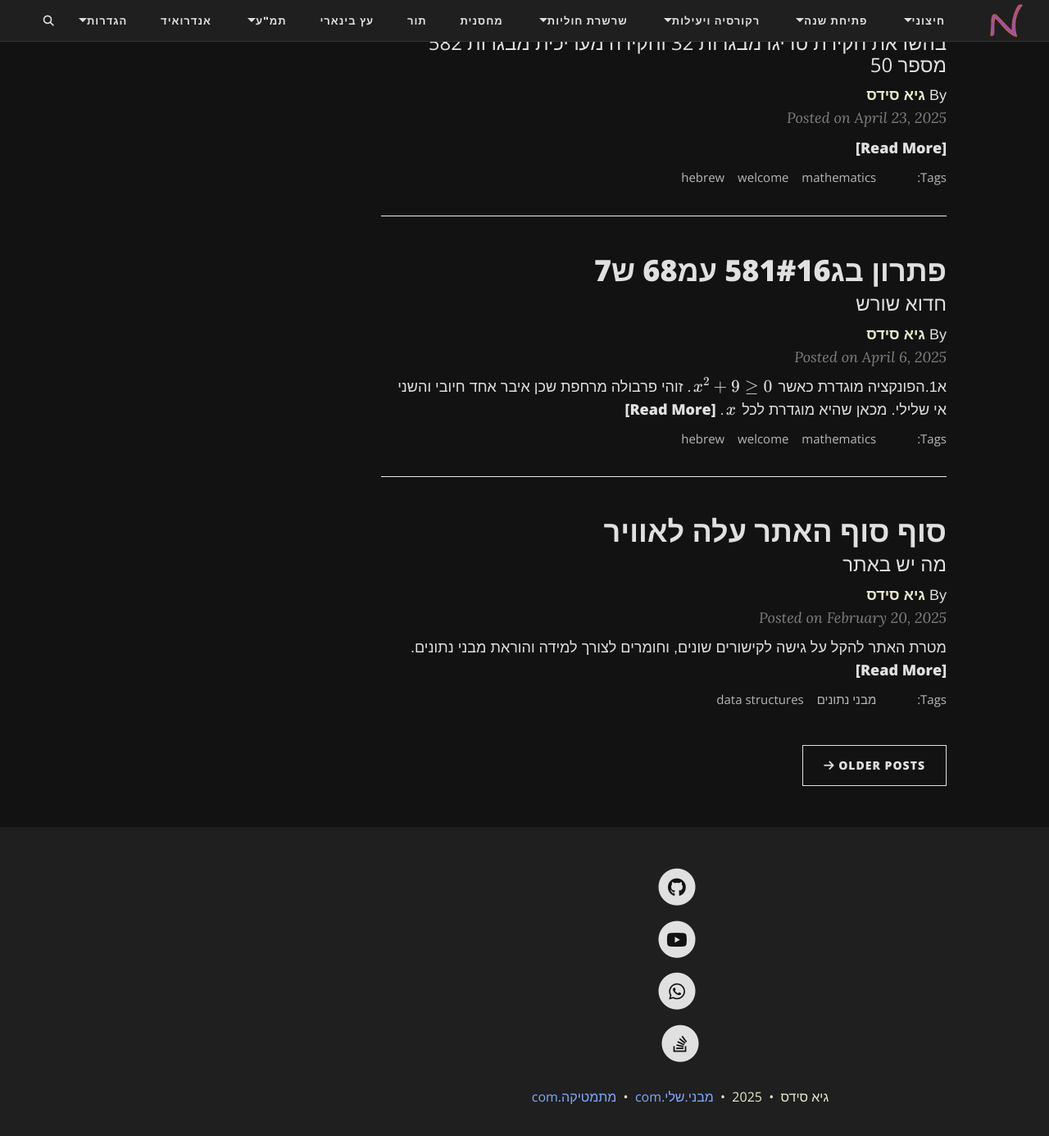
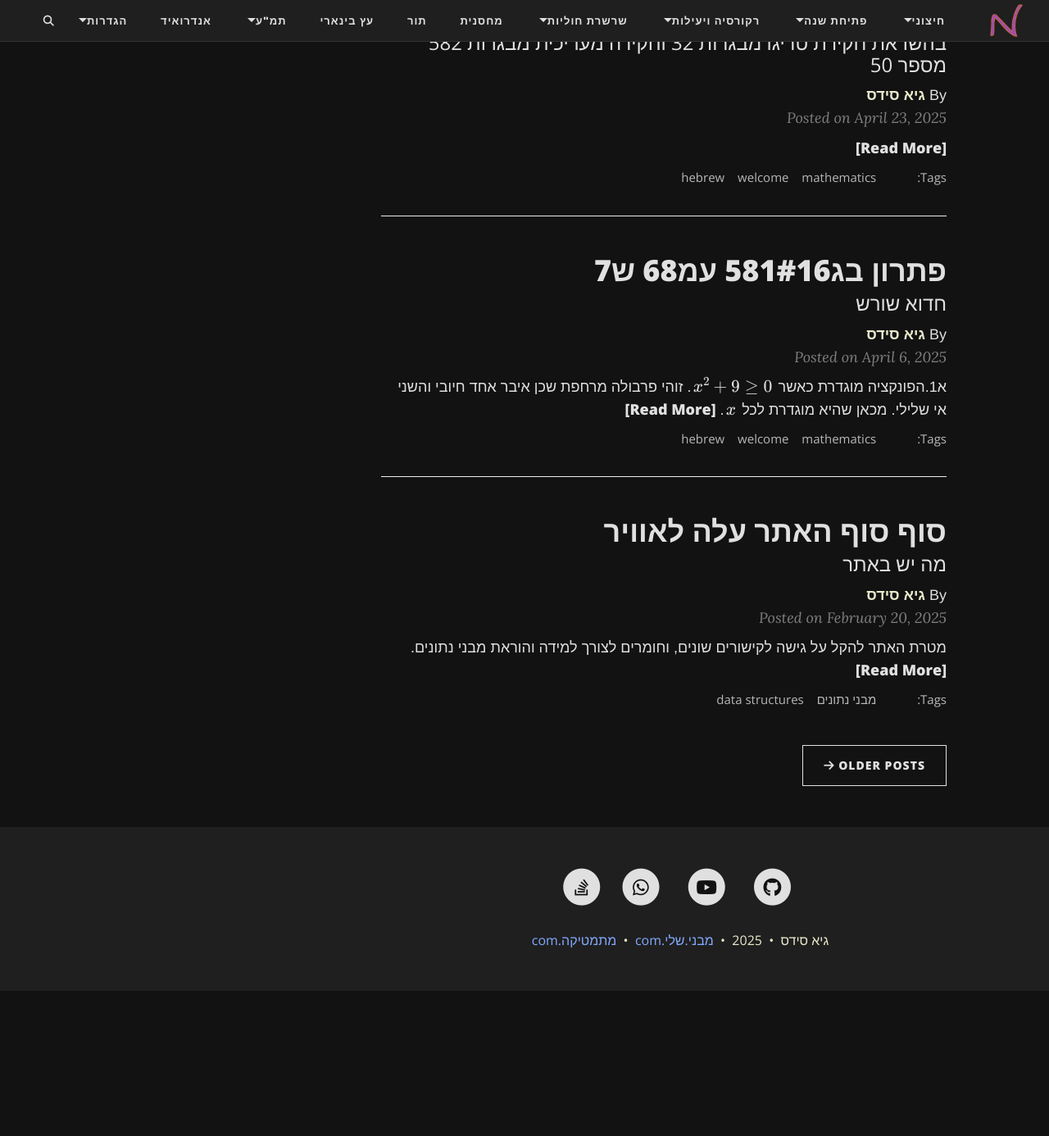
Before and after one commit to 3strategy/BeautifulMivney, a Jekyll site: the page built from index.html, in a window 1280 px wide and 1400 px high, scrolled down 1057 px. Shown: the top 1386 px of the window at 82% size. Built offline with Jekyll 4.4.1, drawn with Linux system fonts in a browser that asks for light colours; formulas are drawn with MathJax 3; the list of posts is cut into pages by our own code; comment, search, counter and statistics services are not loaded; after the commit the page ends 2266 px from its top, so only the background shows below that.

Commit message:
placed the ≡ menu on the right, and made social links horizontal.

```diff
--- a/_includes/nav.html
+++ b/_includes/nav.html
@@ -1,14 +1,14 @@
 <nav class="navbar navbar-expand-xl navbar-light fixed-top navbar-custom {% if page.nav-short %}top-nav-short-permanent{% else %}top-nav-regular{% endif %}">
+
+  <button class="navbar-toggler" type="button" data-toggle="collapse" data-target="#main-navbar" aria-controls="main-navbar" aria-expanded="false" aria-label="Toggle navigation">
+    <span class="navbar-toggler-icon"></span>
+  </button>
 
   {%- if site.title-img -%}
     <a class="navbar-brand navbar-brand-logo" href="{{ '/' | absolute_url }}"><img alt="{{ site.title }} Logo" src="{{ site.title-img | relative_url}}"/></a>
   {%- elsif site.title -%}
     <a class="navbar-brand" href="{{ '/' | absolute_url }}">{{ site.title }}</a>
   {%- endif -%}
-
-  <button class="navbar-toggler" type="button" data-toggle="collapse" data-target="#main-navbar" aria-controls="main-navbar" aria-expanded="false" aria-label="Toggle navigation">
-    <span class="navbar-toggler-icon"></span>
-  </button>
 
   <div class="collapse navbar-collapse" id="main-navbar">
     <ul class="navbar-nav ml-auto">
--- a/assets/css/custom-styles.css
+++ b/assets/css/custom-styles.css
@@ -257,6 +257,15 @@
     display: flex;
     flex-direction: column;
     gap: 0.6em;
+}
+
+/* Keep footer social links horizontal despite global UL rule */
+footer .list-inline {
+    display: flex !important;
+    flex-direction: row !important;
+    flex-wrap: wrap;
+    justify-content: center;
+    gap: .5rem 1rem;
 }
 
 .subq {
```
